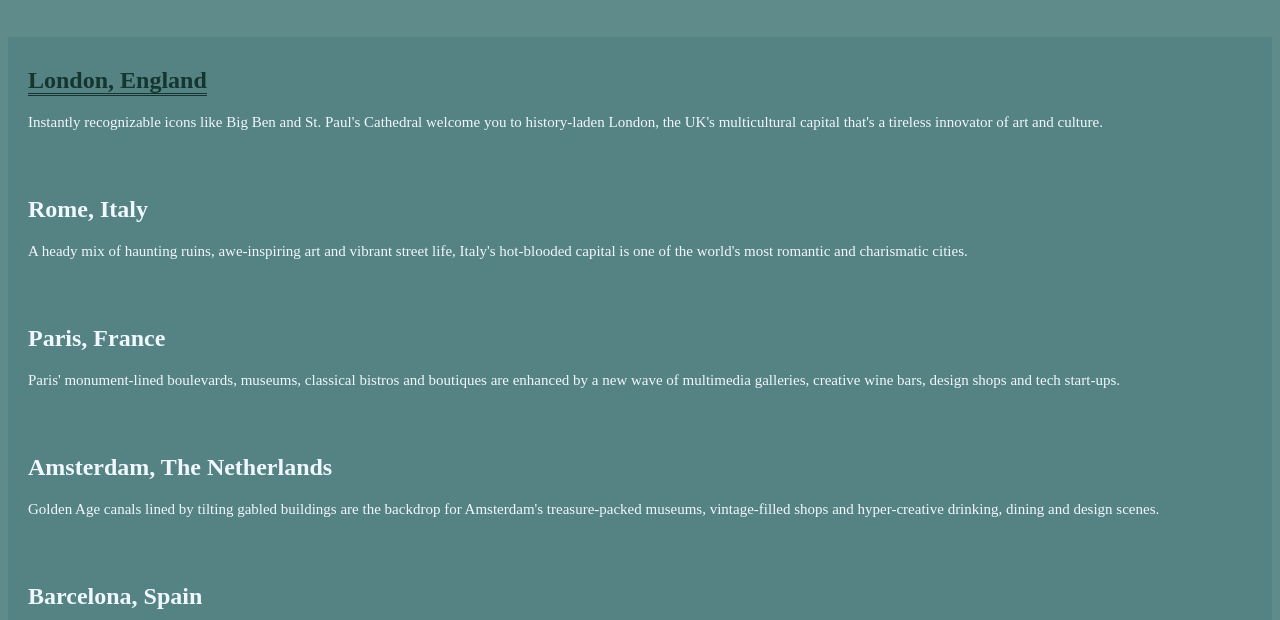
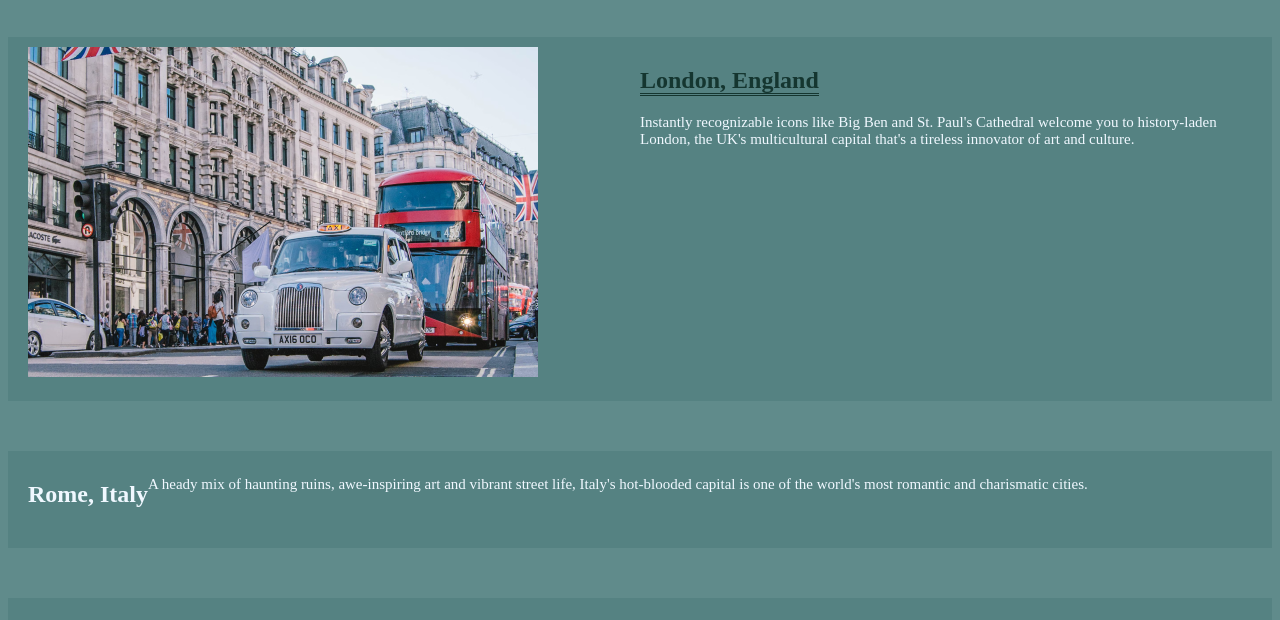
Before and after one commit to rawi-nawi/Class-Exercises, a plain HTML site: page index.html in a window 1280 px wide. Shown: the part 112-732 px from the top of the page. Drawn offline with Linux system fonts and the light colour scheme.

Commit message:
Added london image
Created a row and split it in two. added the image.

```diff
--- a/index.html
+++ b/index.html
@@ -8,12 +8,17 @@
         <h1>Must Visit Cities In Europe</h1>
         <section>
             <div class="city-wrapper">
+                <div class=" city-img">
+                    <img src="Exercise 2 assests/Homepage Thumbnails/london.png"/>
+                </div>
+                <div class = "city-text">
                     <h2>
                         <a href="London.html">London, England</a>
                     </h2>
                     <p>
                         Instantly recognizable icons like Big Ben and St. Paul's Cathedral welcome you to history-laden London, the UK's multicultural capital that's a tireless innovator of art and culture.
                     </p>
+                </div>
             </div>
             <div class="city-wrapper">
                 <h2>Rome, Italy</h2>
--- a/style.css
+++ b/style.css
@@ -45,3 +45,17 @@ h1 {
 h2 {
     font-size: 50;
 }
+
+.city-wrapper {
+    margin-bottom: 50px;
+    display: flex;
+    flex-direction: row;
+}
+
+.city-img {
+    width: 50%;
+}
+
+.city-text {
+    width: 50%;
+}
```
Also changed, not shown: Exercise 2 assests/Homepage Thumbnails/amsterdam.png (added), Exercise 2 assests/Homepage Thumbnails/athens.png (added), Exercise 2 assests/Homepage Thumbnails/barcelona.png (added), Exercise 2 assests/Homepage Thumbnails/lake-como.png (added), Exercise 2 assests/Homepage Thumbnails/lisbon.png (added), Exercise 2 assests/Homepage Thumbnails/london.png (added), Exercise 2 assests/Homepage Thumbnails/madrid.png (added), Exercise 2 assests/Homepage Thumbnails/paris.png (added), Exercise 2 assests/Homepage Thumbnails/rome.png (added), Exercise 2 assests/Homepage Thumbnails/stockholm.png (added). Lines whose indentation alone changed are shown as unchanged.
